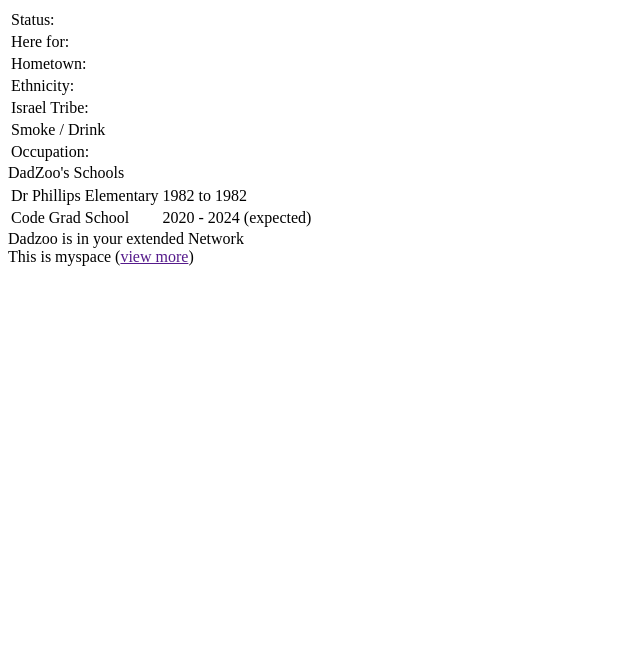
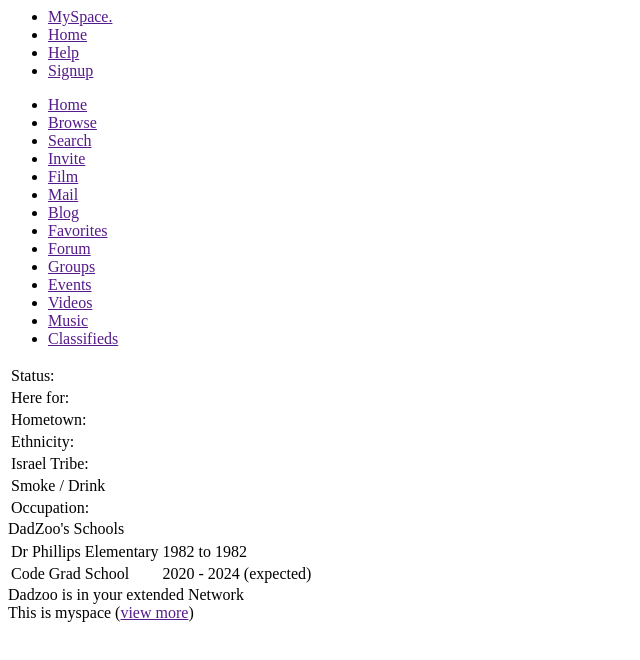
Before and after one commit to fakefarm/myspace, a plain HTML site: page index.html in a window 1280 px wide. Shown: the whole page, without its empty margins (0-640 px from the left). Drawn offline with Linux system fonts and the light colour scheme.

Commit message:
Think Global. Code Local

```diff
--- a/index.html
+++ b/index.html
@@ -1,6 +1,33 @@
 <html>
   <header>
-
+    <section class="blue">
+      <nav class="macro">
+        <ul>
+          <li><a href="">MySpace.</a></li>
+          <li><a href="">Home</a></li>
+          <li><a href="">Help</a></li>
+          <li><a href="">Signup</a></li>
+        </ul>
+      </nav>
+    </section>
+    <nav class="main">
+      <ul>
+        <li><a href="">Home</a></li>
+        <li><a href="">Browse</a></li>
+        <li><a href="">Search</a></li>
+        <li><a href="">Invite</a></li>
+        <li><a href="">Film</a></li>
+        <li><a href="">Mail</a></li>
+        <li><a href="">Blog</a></li>
+        <li><a href="">Favorites</a></li>
+        <li><a href="">Forum</a></li>
+        <li><a href="">Groups</a></li>
+        <li><a href="">Events</a></li>
+        <li><a href="">Videos</a></li>
+        <li><a href="">Music</a></li>
+        <li><a href="">Classifieds</a></li>
+      </ul>
+    </nav>
   </header>
   <main>
     <section class="left">
```
Also changed, not shown: 1 other file.
